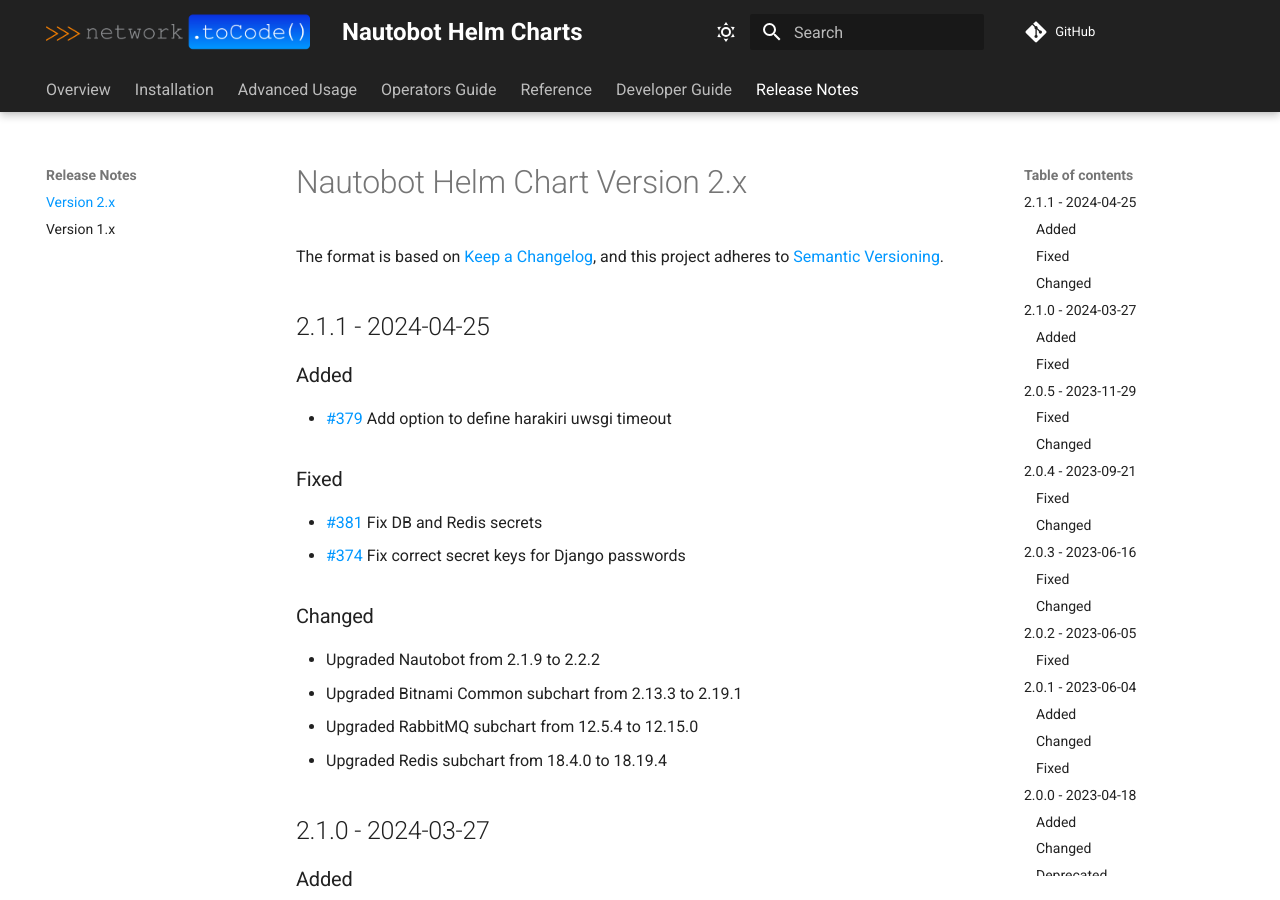
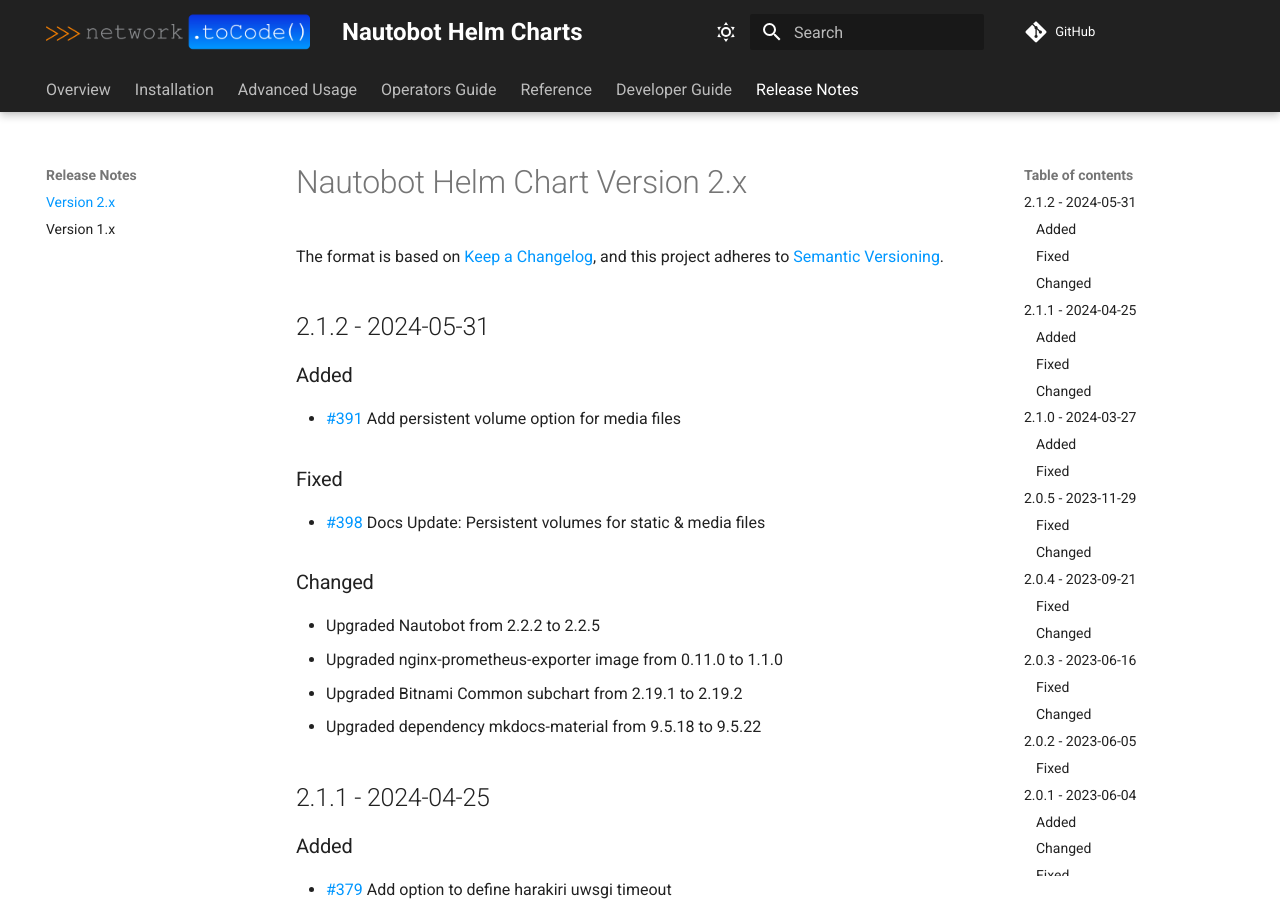
Before and after one commit to nautobot/helm-charts, an MkDocs documentation site: the page built from docs/release-notes/version-2.x.md, in a window 1280 px wide and 900 px high. Built offline with MkDocs 1.6.1 and Material for MkDocs 9.7.7, drawn with Linux system fonts in a browser that asks for light colours; comment, search, counter and statistics services are not loaded.

Commit message:
chore: prepare for new release (#397)
* chore: prepare for new release

* chore(docs): update release notes

* chore: log changes into annotations

* chore(deps): update nautobot ver to `2.2.4`

* update Nautobot version to `2.2.5`

```diff
--- a/docs/release-notes/version-2.x.md
+++ b/docs/release-notes/version-2.x.md
@@ -2,6 +2,23 @@
 
 The format is based on [Keep a Changelog](https://keepachangelog.com/en/1.0.0/),
 and this project adheres to [Semantic Versioning](https://semver.org/spec/v2.0.0.html).
+
+## 2.1.2 - 2024-05-31
+
+### Added
+
+* [#391](https://github.com/nautobot/helm-charts/pull/391) Add persistent volume option for media files
+
+### Fixed
+
+* [#398](https://github.com/nautobot/helm-charts/pull/398) Docs Update: Persistent volumes for static & media files
+
+### Changed
+
+* Upgraded Nautobot from 2.2.2 to 2.2.5
+* Upgraded nginx-prometheus-exporter image from 0.11.0 to 1.1.0
+* Upgraded Bitnami Common subchart from 2.19.1 to 2.19.2
+* Upgraded dependency mkdocs-material from 9.5.18 to 9.5.22
 
 ## 2.1.1 - 2024-04-25
 
```
Also changed, not shown: charts/nautobot/README.md (+1 -1 lines), 4 other files.
